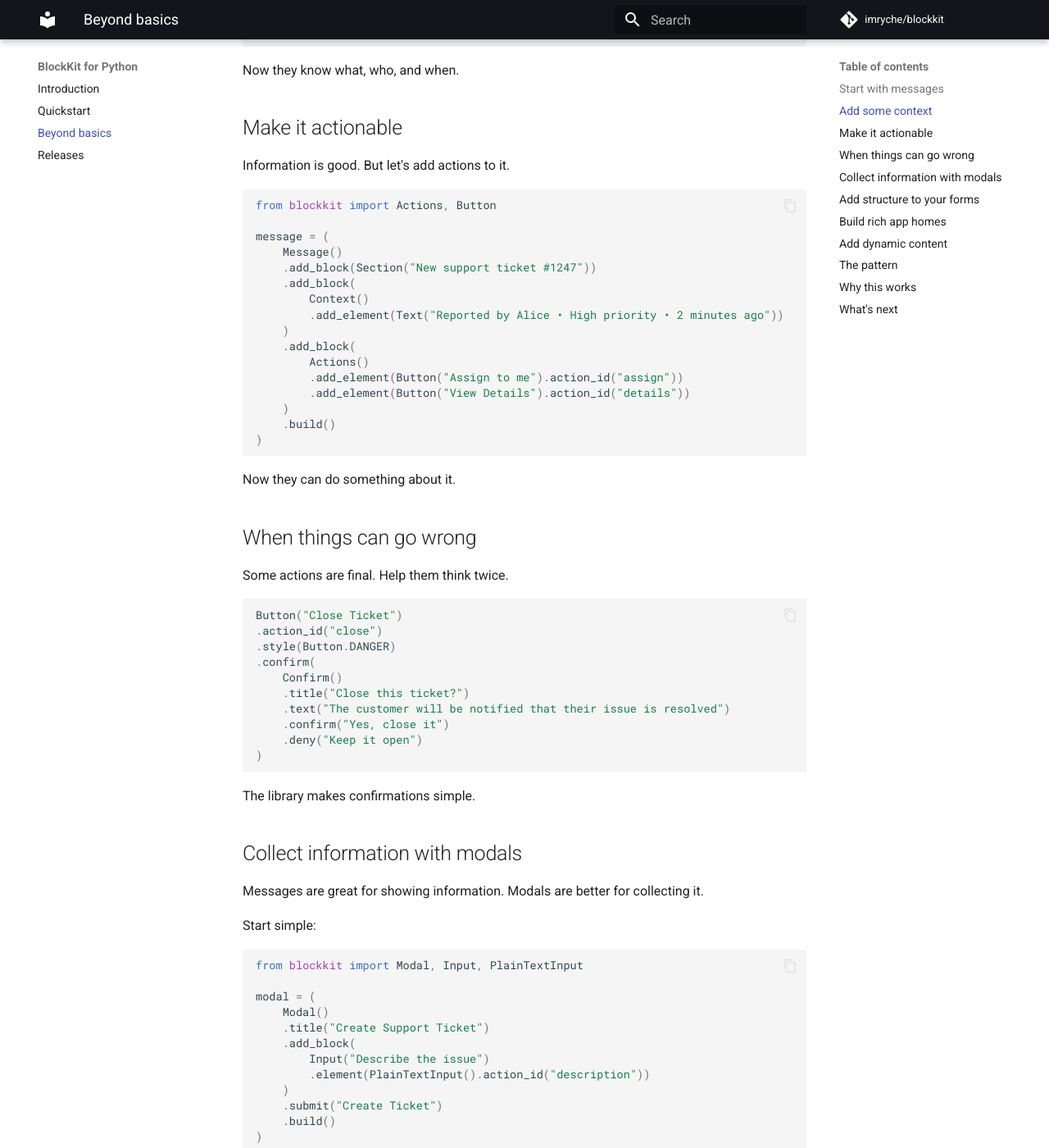
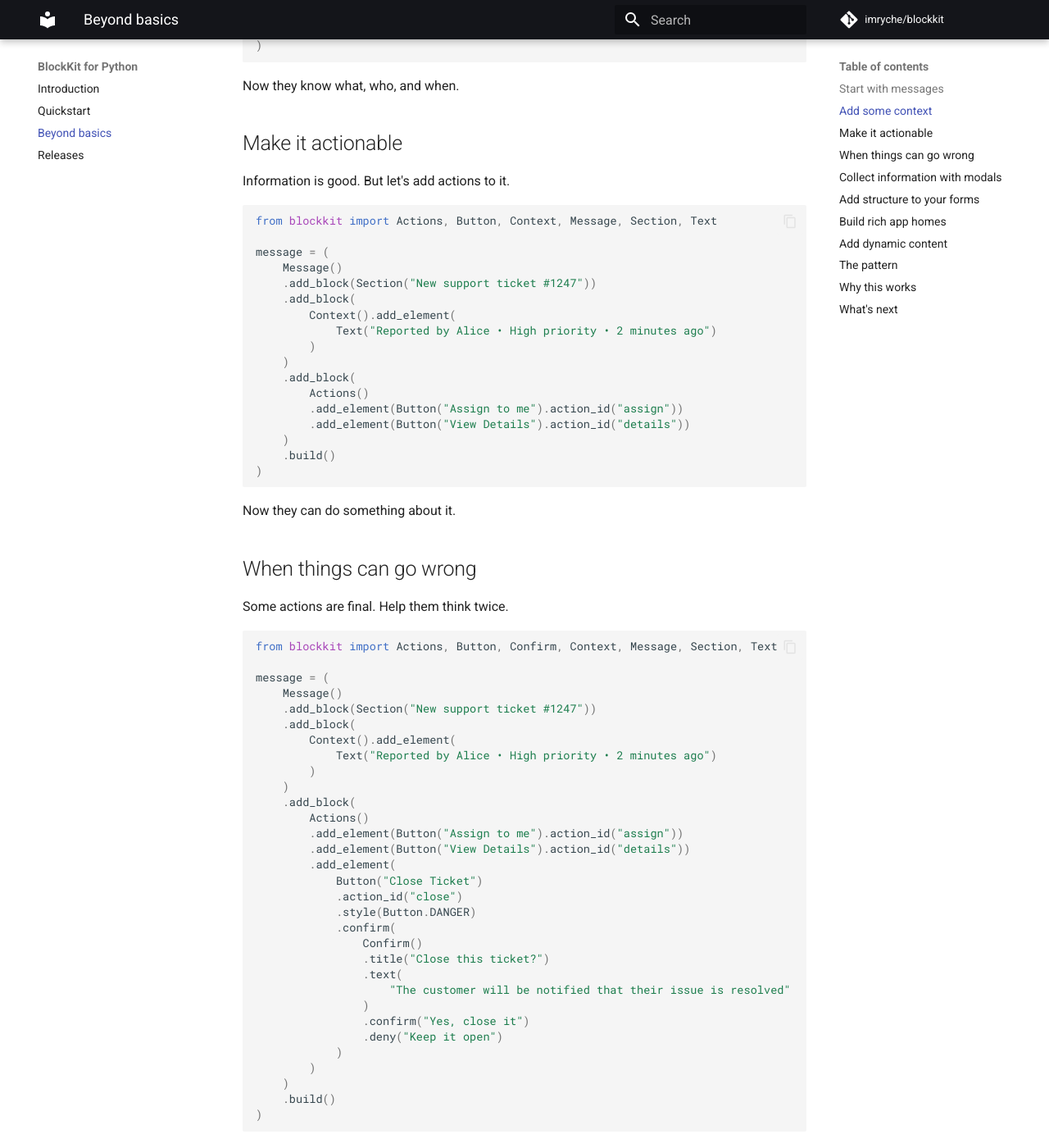
Before and after one commit to imryche/blockkit, an MkDocs documentation site: the page built from docs/beyond.md, in a window 1280 px wide and 1400 px high, scrolled down 831 px. Shown: the whole window at 82% size. Built offline with MkDocs 1.6.1 and Material for MkDocs 9.7.7, drawn with Linux system fonts in a browser that asks for light colours; comment, search, counter and statistics services are not loaded; some of the changed text lies outside the part shown.

Commit message:
better code snippets in the docs

````diff
--- a/docs/beyond.md
+++ b/docs/beyond.md
@@ -22,14 +22,15 @@ One line of information. That's often enough.
 Users need details. Who reported this? When? How urgent?
 
 ```python
-from blockkit import Context, Text
+from blockkit import Context, Message, Section, Text
 
 message = (
     Message()
     .add_block(Section("New support ticket #1247"))
     .add_block(
-        Context()
-        .add_element(Text("Reported by Alice • High priority • 2 minutes ago"))
+        Context().add_element(
+            Text("Reported by Alice • High priority • 2 minutes ago")
+        )
     )
     .build()
 )
@@ -42,14 +43,15 @@ Now they know what, who, and when.
 Information is good. But let's add actions to it.
 
 ```python
-from blockkit import Actions, Button
+from blockkit import Actions, Button, Context, Message, Section, Text
 
 message = (
     Message()
     .add_block(Section("New support ticket #1247"))
     .add_block(
-        Context()
-        .add_element(Text("Reported by Alice • High priority • 2 minutes ago"))
+        Context().add_element(
+            Text("Reported by Alice • High priority • 2 minutes ago")
+        )
     )
     .add_block(
         Actions()
@@ -67,15 +69,36 @@ Now they can do something about it.
 Some actions are final. Help them think twice.
 
 ```python
-Button("Close Ticket")
-.action_id("close")
-.style(Button.DANGER)
-.confirm(
-    Confirm()
-    .title("Close this ticket?")
-    .text("The customer will be notified that their issue is resolved")
-    .confirm("Yes, close it")
-    .deny("Keep it open")
+from blockkit import Actions, Button, Confirm, Context, Message, Section, Text
+
+message = (
+    Message()
+    .add_block(Section("New support ticket #1247"))
+    .add_block(
+        Context().add_element(
+            Text("Reported by Alice • High priority • 2 minutes ago")
+        )
+    )
+    .add_block(
+        Actions()
+        .add_element(Button("Assign to me").action_id("assign"))
+        .add_element(Button("View Details").action_id("details"))
+        .add_element(
+            Button("Close Ticket")
+            .action_id("close")
+            .style(Button.DANGER)
+            .confirm(
+                Confirm()
+                .title("Close this ticket?")
+                .text(
+                    "The customer will be notified that their issue is resolved"
+                )
+                .confirm("Yes, close it")
+                .deny("Keep it open")
+            )
+        )
+    )
+    .build()
 )
 ```
 
@@ -88,14 +111,15 @@ Messages are great for showing information. Modals are better for collecting it.
 Start simple:
 
 ```python
-from blockkit import Modal, Input, PlainTextInput
+from blockkit import Input, Modal, PlainTextInput
 
 modal = (
     Modal()
     .title("Create Support Ticket")
     .add_block(
-        Input("Describe the issue")
-        .element(PlainTextInput().action_id("description"))
+        Input("Describe the issue").element(
+            PlainTextInput().action_id("description")
+        )
     )
     .submit("Create Ticket")
     .build()
@@ -129,8 +153,7 @@ modal = (
         )
     )
     .add_block(
-        Input("Category")
-        .element(
+        Input("Category").element(
             Checkboxes()
             .add_option(Option("Bug Report", "bug"))
             .add_option(Option("Feature Request", "feature"))
@@ -153,7 +176,7 @@ people can always always return to.
 Start with the essentials:
 
 ```python
-from blockkit import Home, Header, Divider
+from blockkit import Divider, Header, Home
 
 home = (
     Home()
@@ -171,27 +194,26 @@ Header. Introduction. Visual separation.
 App homes should feel alive. Show current information.
 
 ```python
+from blockkit import Button, Context, Divider, Header, Home, Section, Text
+
 home = (
     Home()
     .add_block(Header("Support Dashboard"))
     .add_block(Section("Your team's tickets:"))
     .add_block(Divider())
     .add_block(
-        Section("*12 open tickets*")
-        .accessory(Button("View All").action_id("view_all"))
+        Section("*12 open tickets*").accessory(
+            Button("View All").action_id("view_all")
+        )
     )
     .add_block(
-        Section("*3 high priority*")
-        .accessory(Button("Review Now").action_id("high_priority"))
+        Section("*3 high priority*").accessory(
+            Button("Review Now").action_id("high_priority")
+        )
     )
-    .add_block(
-        Section("*Average response time: 2.4 hours*")
-    )
+    .add_block(Section("*Average response time: 2.4 hours*"))
     .add_block(Divider())
-    .add_block(
-        Context()
-        .add_element(Text("Last updated 5 minutes ago"))
-    )
+    .add_block(Context().add_element(Text("Last updated 5 minutes ago")))
     .build()
 )
 ```
````
Also changed, not shown: other parts of docs/beyond.md (+5 -5 lines), docs/index.md (+6 -7 lines), docs/quickstart.md (+1 -2 lines).
